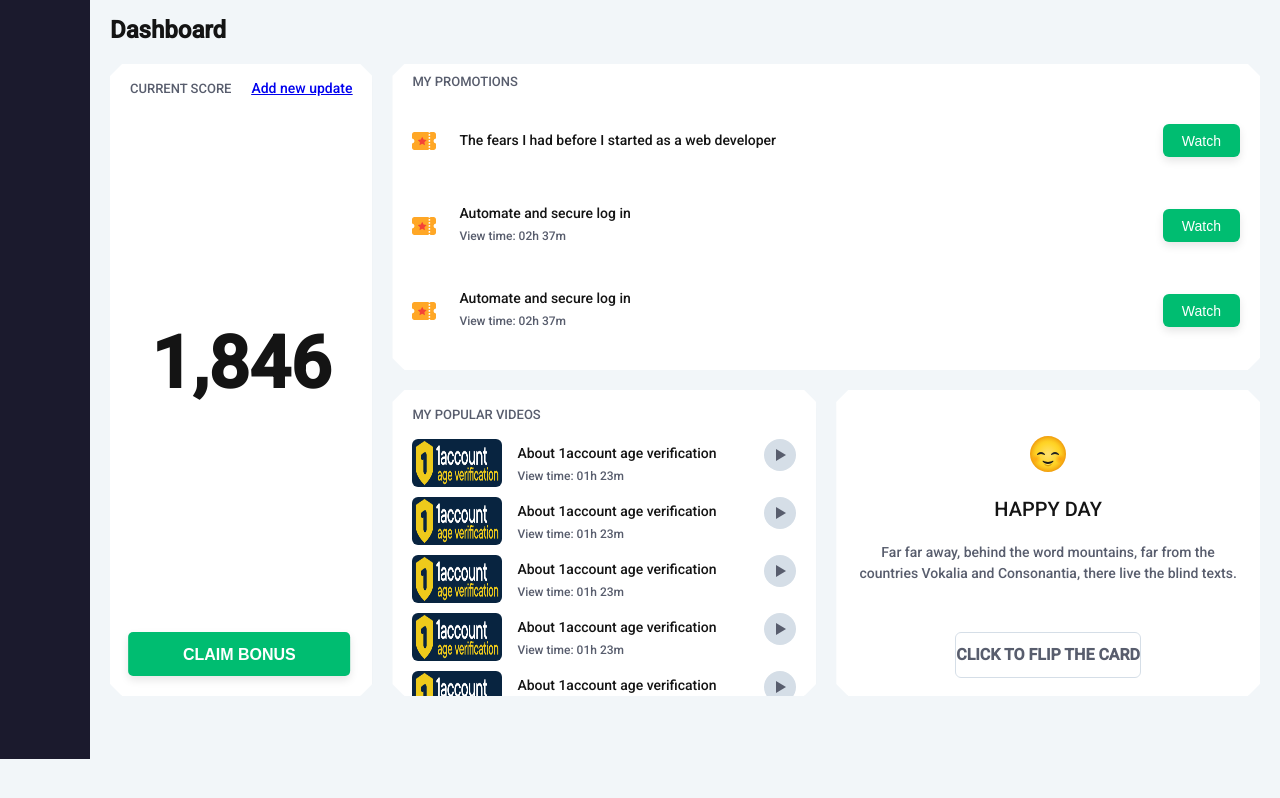
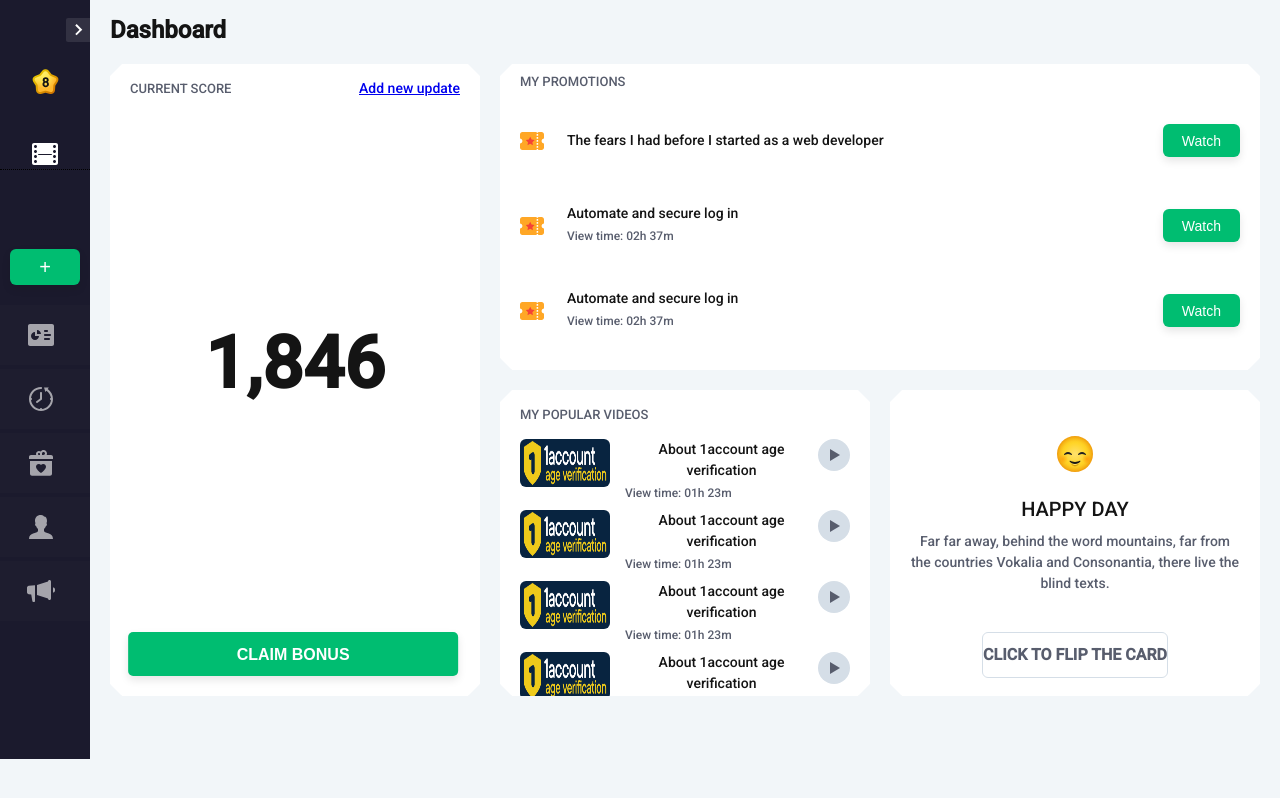
Before and after one commit to RadosavAntonio/Dashboard-Page, a plain HTML site: page index.html in a window 1280 px wide. Drawn offline with Linux system fonts and the light colour scheme.

Commit message:
small menu and main container update

```diff
--- a/index.html
+++ b/index.html
@@ -8,6 +8,7 @@
   <link rel="stylesheet" href="box2Style.css">
   <link rel="stylesheet" href="box3Style.css">
   <link rel="stylesheet" href="box4Style.css">
+  <link rel="stylesheet" href="nav.css">
   <link href="https://fonts.googleapis.com/css2?family=Roboto:wght@100;500&display=swap" rel="stylesheet">
   <title>Dashboard Antonio</title>
 </head>
@@ -15,8 +16,21 @@
 
 <div class="container">
   <div class="nav">
-    <nav>
-
+    <nav class="smallNav">
+      <img src="images/openMenu.svg" alt="Open menu arrow">
+      <ul>
+        <li class="mItem1"><a href="#"><img src="images/star.svg" alt="Star"></a></li>
+        <div class="tooltip">
+          <span class="tooltiptext">1,846</span>
+          <li class="mItem2"><a href="#"><img src="images/vector.svg" alt="Vector"></a></li>
+        </div>
+        <li class="mItem3"><a href="#"><button class="plusBtn">&#43</button></a></li>
+        <li class="mItem4"><a href="#"><img src="images/menuItem1.svg" alt="Menu item 1"></a></li>
+        <li class="mItem5"><a href="#"><img src="images/menuItem2.svg" alt="Menu item 1"></a></li>
+        <li class="mItem6"><a href="#"><img src="images/menuItem3.svg" alt="Menu item 1"></a></li>
+        <li class="mItem7"><a href="#"><img src="images/menuItem4.svg" alt="Menu item 1"></a></li>
+        <li class="mItem8"><a href="#"><img src="images/menuItem5.svg" alt="Menu item 1"></a></li>
+      </ul>
     </nav>
   </div>
   <!-- DASHBOARD -->
--- /dev/null
+++ b/nav.css
@@ -0,0 +1,98 @@
+nav {
+  position: absolute;
+  width: 90px;
+  top: 0;
+  left: 0;
+  bottom: 0;
+  background: #1B1A2D;
+  margin: 0;
+  padding: 0;
+  list-style: none;
+  text-decoration: none;
+}
+ul li:hover a img {
+  fill-opacity: unset;
+}
+.plusBtn {
+  width: 70px;
+  height: 36px;
+  /* color */
+  background: #00BD71;
+  box-shadow: 0px 4px 8px rgba(0, 0, 0, 0.1);
+  border-radius: 6px;
+  border: unset;
+  /* text setup */
+  font-weight: 500;
+  font-size: 20px;
+  line-height: 16px;
+  text-align: center;
+  color: #FFFFFF;
+}
+nav > img {
+  position: absolute;
+  right: 0;
+  top: 18px;
+}
+
+.mItem1 {
+  padding: 69px 33px 0 32px;
+}
+.mItem2 {
+  padding: 44px 32px 0 32px;
+}
+.mItem3 {
+  padding: 79px 10px 20px 10px;
+}
+.mItem4 {
+  padding: 0 0 0 0;
+}
+.mItem5 {
+  padding: 0;
+}
+.mItem6 {
+  padding: 0;
+}
+.mItem7 {
+  padding: 0;
+}
+.mItem8 {
+  padding: 0;
+}
+
+
+/* TOOLTIP */
+.tooltip {
+  position: relative;
+  display: inline-block;
+  border-bottom: 1px dotted black;
+}
+
+.tooltip .tooltiptext {
+  visibility: hidden;
+  width: 120px;
+  text-align: center;
+  border-radius: 6px;
+  padding: 5px 0;
+  margin-top: 40px;
+  position: absolute;
+  z-index: 1;
+  top: 0px;
+  left: 80%;
+  width: 90px;
+  height: 28px;
+  border: 1px solid  #C4C4C4
+}
+
+.tooltip .tooltiptext::after {
+  content: "";
+  position: absolute;
+  top: 50%;
+  right: 100%;
+  margin-top: -5px;
+  border-width: 5px;
+  border-style: solid;
+  border-color: transparent #C4C4C4 transparent transparent;
+}
+.tooltip:hover .tooltiptext {
+  visibility: visible;
+}
--- a/style.css
+++ b/style.css
@@ -17,7 +17,6 @@ body {
 
 
 
-
 /* Container setup */
 .container {
   display: flex;
@@ -27,12 +26,21 @@ body {
 
 .nav {
   flex-basis: 90px;
-  height: 100%;
 }
 
 .dashboard {
   flex: 1 1;
-  height: 100%;
+}
+
+
+
+/* Title setup */
+.mainTitle {
+  margin: 16px 0px 20px 20px;
+  font-weight: 900;
+  font-size: 24px;
+  line-height: 28px;
+  color: #141414;
 }
 
 
@@ -40,7 +48,7 @@ body {
 /* Grid setup */
 .grid-container {
   display: grid;
-  grid-template-columns: auto 1fr 1fr;
+  grid-template-columns: 1fr 1fr 1fr;
   grid-template-rows: auto auto;
   grid-gap: 20px;
   margin: 0px 20px 63px 20px;
@@ -81,26 +89,3 @@ body {
   /* width: 366px; */
   height: 306px;
 }
-
-
-
-/* Setup navigation bar */
-nav {
-  position: absolute;
-  width: 90px;
-  top: 0;
-  left: 0;
-  bottom: 0;
-  background: #1B1A2D;
-}
-
-
-
-/* Title setup */
-.mainTitle {
-  margin: 16px 0px 20px 20px;
-  font-weight: 900;
-  font-size: 24px;
-  line-height: 28px;
-  color: #141414;
-}
```
Also changed, not shown: images/menuItem1.svg (added), images/menuItem2.svg (added), images/menuItem3.svg (added), images/menuItem4.svg (added), images/menuItem5.svg (added), images/openMenu.svg (added), images/star.svg (added), images/vector.svg (added).
